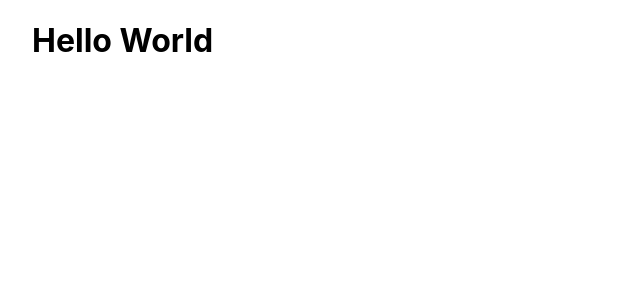
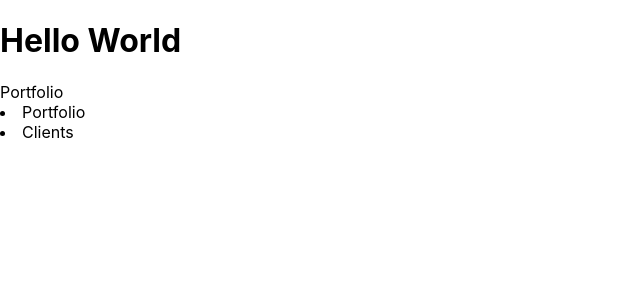
Before and after one commit to ctdupuis/nextjs-course, a Next.js app: page / in a window 1280 px wide. Shown: the top 300 px of the page, without its empty margins (0-640 px from the left). Built offline with nearby package versions, Linux system fonts and the light colour scheme.

Commit message:
started working with Next Link component

```diff
--- a/pages/index.js
+++ b/pages/index.js
@@ -1,9 +1,21 @@
-import styles from '../styles/Home.module.css'
+import Link from "next/link";
 
 export default function Home() {
   return (
-    <div className={styles.container}>
+    <div>
       <h1>Hello World</h1>
+
+      {/* This will send an entirely new req, losing app state in the process */}
+      <a href="/portfolio">Portfolio</a>
+
+      {/* Proper NextJS Link, app state persists */}
+      <li>
+        <Link href="/portfolio">Portfolio</Link>
+      </li>
+
+      <li>
+        <Link href="/clients">Clients</Link>
+      </li>
     </div>
   )
 }
```
